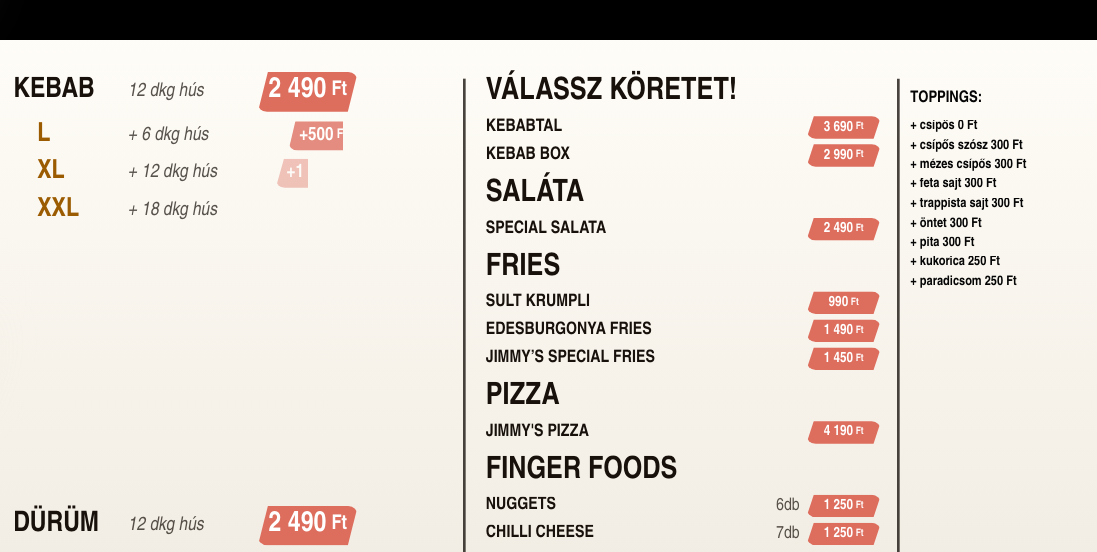
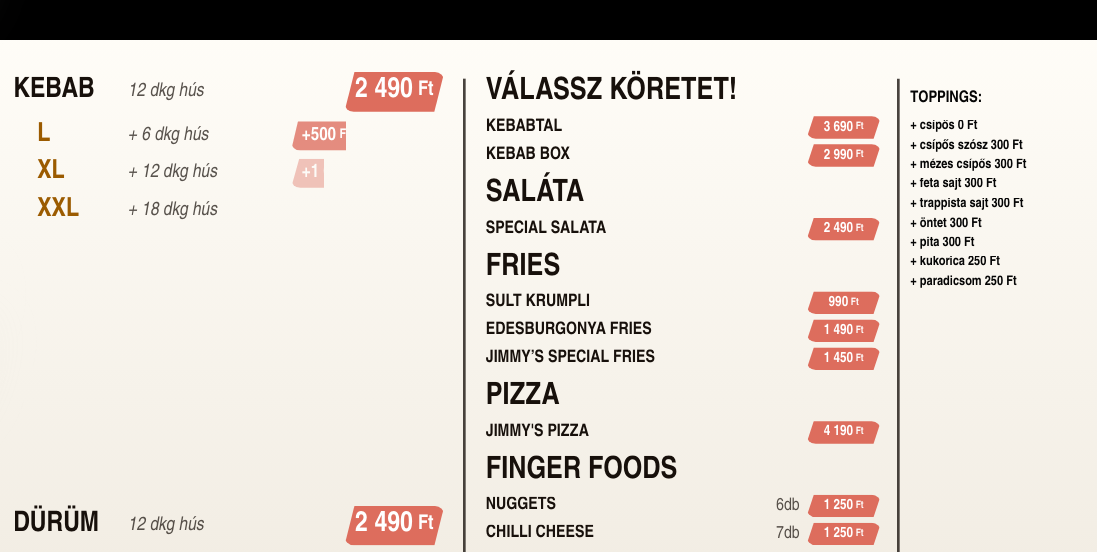
Before and after one commit to cashlinksystems/signage, a website: page public/menu/index.html in a window 1280 px wide. Shown: the top 552 px of the page, 183-1280 px from the left. Drawn offline with Linux system fonts and the light colour scheme.

Commit message:
menu: note több hely, price oszlop jobbra tolva

```diff
--- a/public/menu/styles.css
+++ b/public/menu/styles.css
@@ -462,7 +462,7 @@ body {
 
 .menu-column-left .menu-item {
   width: 100%;
-  grid-template-columns: 160px minmax(0, 1fr) 170px;
+  grid-template-columns: 160px minmax(0, 1fr) 100px;
   column-gap: 12px;
 }
 
@@ -491,10 +491,12 @@ body {
 
 .menu-column-left .menu-item .item-price {
   justify-content: flex-end;
+  transform: translateX(80px);
 }
 
 .menu-column-left .menu-item-primary .item-price {
   justify-content: flex-end;
+  transform: translateX(80px);
 }
 
 .menu-column-left .item-note {
```
